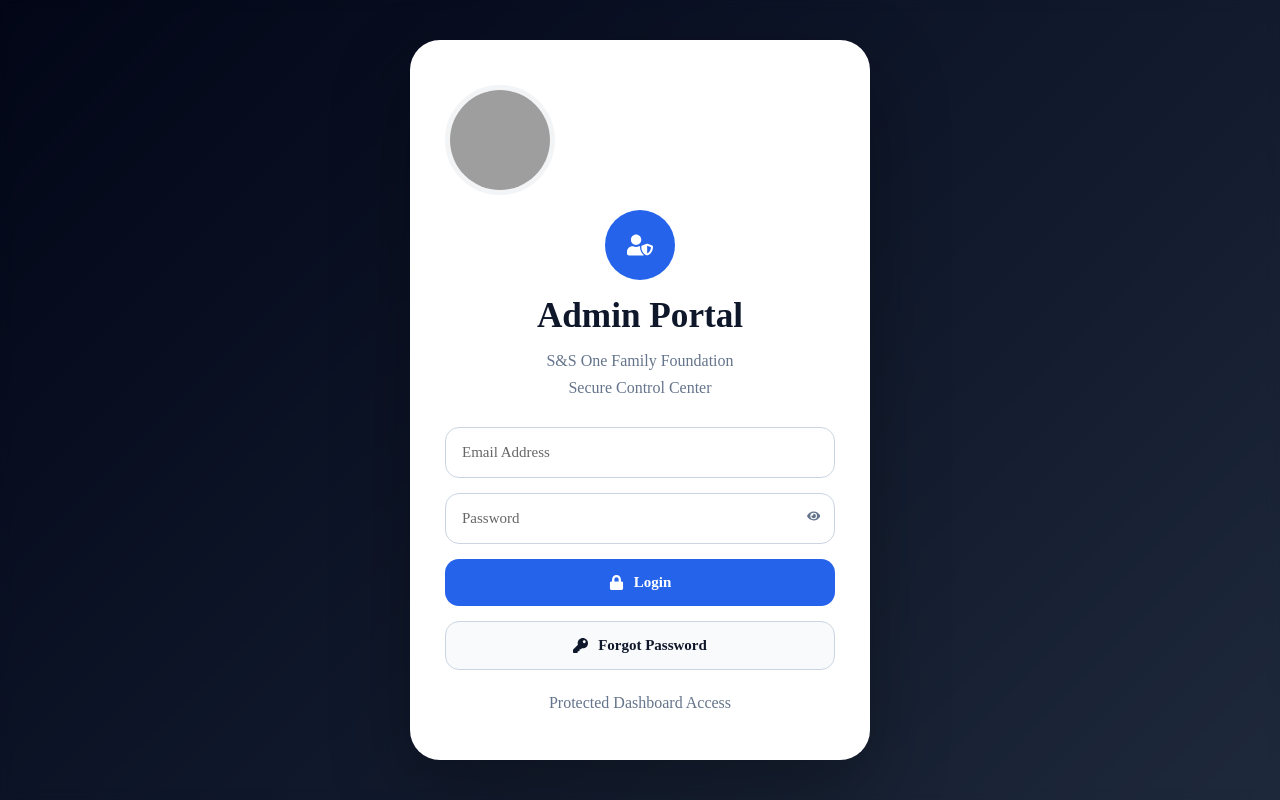
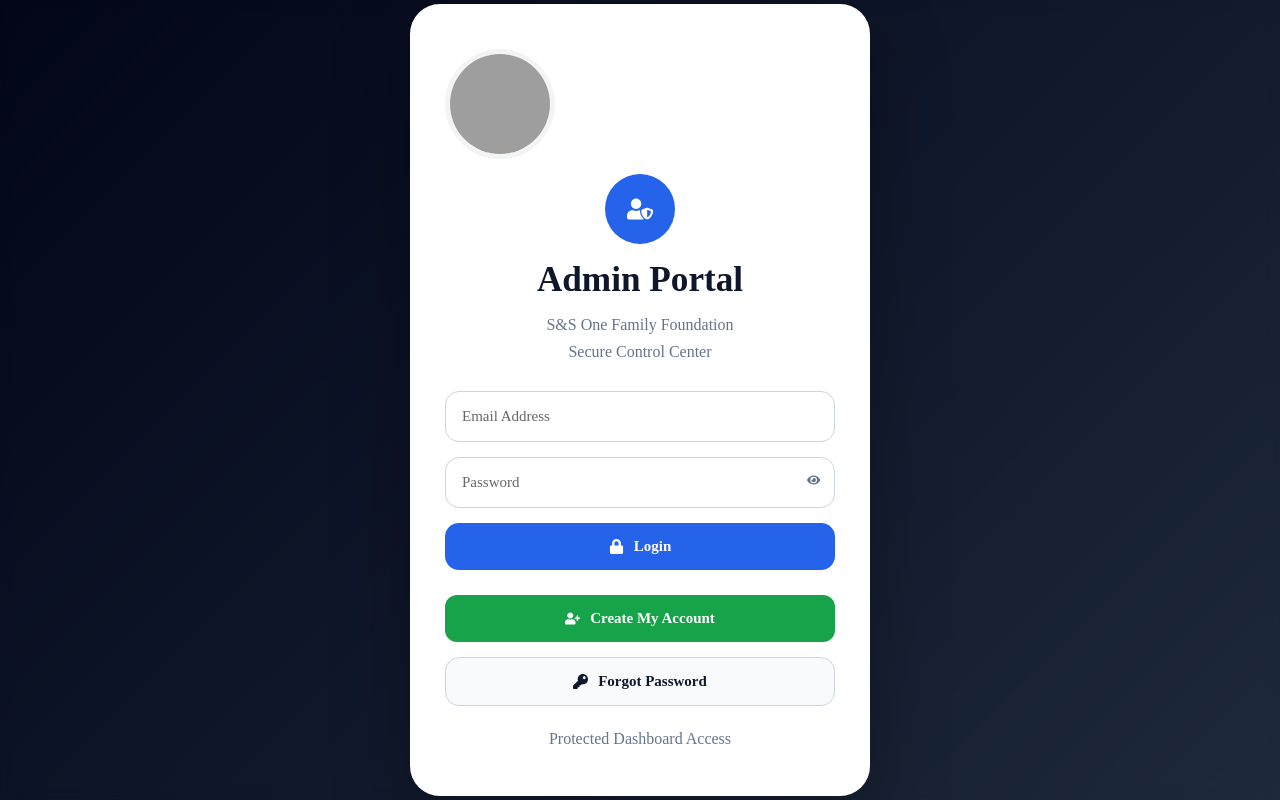
Before and after one commit to nickdev256/s-s-one-family-foundation-, a React (Vite) app in the folder frontend/: page /admin in a window 1280 px wide. Built offline with nearby package versions, Linux system fonts and the light colour scheme; no server answers; grey boxes are pictures that could not be loaded.

Commit message:
Fix Supabase import

```diff
--- a/frontend/src/admin/pages/AdminLogin.css
+++ b/frontend/src/admin/pages/AdminLogin.css
@@ -188,4 +188,26 @@
     padding:35px 25px;
   }
 
+}.login-success{
+  background:#dcfce7;
+  color:#166534;
+  padding:12px;
+  border-radius:10px;
+  margin-bottom:15px;
 }
+
+.register-btn{
+  width:100%;
+  padding:15px;
+  border:none;
+  border-radius:12px;
+  background:#16a34a;
+  color:#fff;
+  font-weight:700;
+  cursor:pointer;
+  margin-top:10px;
+}
+
+.register-btn:hover{
+  background:#15803d;
+}
--- a/frontend/src/admin/pages/AdminLogin.jsx
+++ b/frontend/src/admin/pages/AdminLogin.jsx
@@ -1,3 +1,4 @@
+
 import "./AdminLogin.css";
 
 import { useState } from "react";
@@ -8,6 +9,7 @@
   FaUserShield,
   FaEye,
   FaEyeSlash,
+  FaUserPlus,
   FaKey
 } from "react-icons/fa";
 
@@ -34,12 +36,16 @@
   const [error, setError] =
     useState("");
 
+  const [success, setSuccess] =
+    useState("");
+
   async function login(e) {
 
     e.preventDefault();
 
     setLoading(true);
     setError("");
+    setSuccess("");
 
     try {
 
@@ -52,11 +58,9 @@
         password
       });
 
-      if(error){
+      if (error) {
 
         setError(error.message);
-
-        setLoading(false);
 
         return;
 
@@ -72,15 +76,13 @@
       .eq("email", email)
       .single();
 
-      if(adminError || !admin){
+      if (adminError || !admin) {
 
         await supabase.auth.signOut();
 
         setError(
           "You are not authorized to access this dashboard."
         );
-
-        setLoading(false);
 
         return;
 
@@ -90,7 +92,7 @@
 
     }
 
-    catch(err){
+    catch (err) {
 
       setError(
         "Unable to login. Please try again."
@@ -98,16 +100,97 @@
 
     }
 
-    setLoading(false);
+    finally {
+
+      setLoading(false);
+
+    }
 
   }
 
-  async function resetPassword(){
+  async function createAccount() {
 
-    if(!email){
+    if (!email || !password) {
 
       setError(
-        "Enter your email address first."
+        "Enter email and password first."
+      );
+
+      return;
+
+    }
+
+    try {
+
+      setLoading(true);
+
+      setError("");
+
+      setSuccess("");
+
+      const {
+        data,
+        error
+      } =
+      await supabase.auth.signUp({
+        email,
+        password
+      });
+
+      if (error) {
+
+        setError(error.message);
+
+        return;
+
+      }
+
+      const { error: adminError } =
+      await supabase
+      .from("admins")
+      .upsert([
+        {
+          email,
+          role: "super_admin"
+        }
+      ]);
+
+      if (adminError) {
+
+        setError(adminError.message);
+
+        return;
+
+      }
+
+      setSuccess(
+        "Account created successfully. You can now login."
+      );
+
+    }
+
+    catch (err) {
+
+      setError(
+        "Failed to create account."
+      );
+
+    }
+
+    finally {
+
+      setLoading(false);
+
+    }
+
+  }
+
+  async function resetPassword() {
+
+    if (!email) {
+
+      setError(
+        "Enter your email first."
       );
 
       return;
@@ -119,23 +202,23 @@
       email
     );
 
-    if(error){
+    if (error) {
 
       setError(error.message);
 
     }
 
-    else{
+    else {
 
-      alert(
-        "Password reset link sent to your email."
+      setSuccess(
+        "Password reset email sent."
       );
 
     }
 
   }
 
-  return(
+  return (
 
     <div className="admin-login">
 
@@ -150,7 +233,7 @@
         />
 
         <div className="admin-badge">
-          <FaUserShield/>
+          <FaUserShield />
         </div>
 
         <h1>
@@ -159,17 +242,25 @@
 
         <p>
           S&S One Family Foundation
-          <br/>
+          <br />
           Secure Control Center
         </p>
 
-        {error &&
+        {error && (
 
           <div className="login-error">
             {error}
           </div>
 
-        }
+        )}
+
+        {success && (
+
+          <div className="login-success">
+            {success}
+          </div>
+
+        )}
 
         <form onSubmit={login}>
 
@@ -177,7 +268,7 @@
             type="email"
             placeholder="Email Address"
             value={email}
-            onChange={(e)=>
+            onChange={(e) =>
               setEmail(e.target.value)
             }
             required
@@ -193,7 +284,7 @@
               }
               placeholder="Password"
               value={password}
-              onChange={(e)=>
+              onChange={(e) =>
                 setPassword(
                   e.target.value
                 )
@@ -204,17 +295,19 @@
             <button
               type="button"
               className="toggle-password"
-              onClick={()=>
+              onClick={() =>
                 setShowPassword(
                   !showPassword
                 )
               }
             >
+
               {
                 showPassword
-                ? <FaEyeSlash/>
-                : <FaEye/>
+                ? <FaEyeSlash />
+                : <FaEye />
               }
+
             </button>
 
           </div>
@@ -225,13 +318,26 @@
             disabled={loading}
           >
 
-            <FaLock/>
+            <FaLock />
 
             {
               loading
-              ? "Signing In..."
+              ? "Please Wait..."
               : "Login"
             }
+
+          </button>
+
+          <button
+            type="button"
+            className="register-btn"
+            onClick={createAccount}
+            disabled={loading}
+          >
+
+            <FaUserPlus />
+
+            Create My Account
 
           </button>
 
@@ -241,7 +347,7 @@
             onClick={resetPassword}
           >
 
-            <FaKey/>
+            <FaKey />
 
             Forgot Password
 
```
